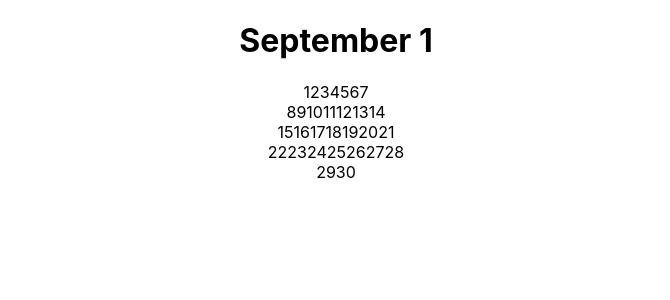
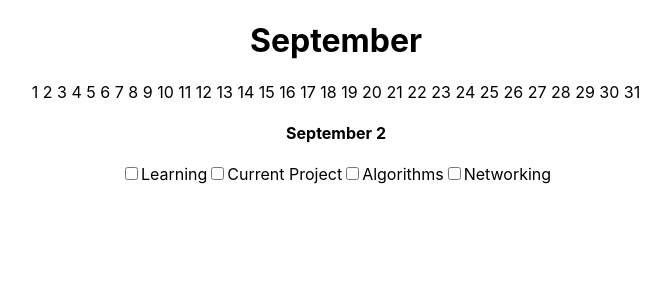
Before and after one commit to ShujaatAzim/Calendyr-Frontend, a React (Create React App) app: page / in a window 1280 px wide. Shown: the top 300 px of the page, without its empty margins (304-974 px from the left). Built offline with nearby package versions, Linux system fonts and the light colour scheme.

Commit message:
done, may need some refactoring to get rid of hacky fixes (like date - 2)

```diff
--- a/src/components/Calendar.js
+++ b/src/components/Calendar.js
@@ -1,43 +1,59 @@
-import React, { useState } from 'react'
+import React from 'react'
 import Date from './Date'
+import DayView from './DayView'
 
-const Calendar = () => {
 
-  let [date, setDate] = useState(1);
 
-  let dates = [];
-
-  const dateGen = () => {
-    for (let i = 1; i < 31; i++) {
-      dates.push(i);
-    }
-    return dates;
-  };
-
-  function chunk(array, size) {
-    const chunked_arr = [];
-    let index = 0;
-    while (index < array.length) {
-      chunked_arr.push(array.slice(index, size + index));
-      index += size;
-    }
-    return chunked_arr;
+class Calendar extends React.Component {
+  state = {
+    allDates: [],
+    currentDate: 1
   }
 
-  const newDates = chunk(dateGen(), 7);
+  componentDidMount() {
+    let dates = []
+    for(let i = 1; i < 32; i++) {
+      dates.push({date: i, learning: false, project: false, algorithms: false, networking: false})
+    }
+    this.setState({
+      allDates: dates,
+      currentDate: 1
+    })
+  }
 
-  return (
-    <div style={{ textAlign: "center"}}>
-      <h1>September {date}</h1>
-      <div>
-        {newDates.map(dates => {
-          return (
-            <Date key={dates} dates={dates} setDate={setDate}/>
-          );
-        })}
+  toggleActivity = (activity) => {
+    const newDates = [...this.state.allDates]
+    newDates[this.state.currentDate][activity] = !this.state.allDates[this.state.currentDate][activity]
+    this.setState({
+      allDates: newDates
+    })
+  }
+
+  dateChange = (index) => {
+    console.log(index)
+    this.setState({
+      currentDate: this.state.allDates[index].date - 2
+    })
+  }
+
+  render() {
+    const currentDate = this.state.allDates[this.state.currentDate]
+
+    const days = this.state.allDates.map(date => {
+      return <Date key={date.date} currentDate={currentDate} dateObj={date} dateChange={this.dateChange} />
+    })
+
+    return (
+      <div style={{ textAlign: "center" }}>
+        <h1>September</h1>
+            {days}
+          <br />
+          <div>
+            <DayView currentDate={currentDate} toggleActivity={this.toggleActivity} />
+          </div>
       </div>
-    </div>
-  );
+      )
+  }
 }
 
 export default Calendar
--- a/src/components/Date.js
+++ b/src/components/Date.js
@@ -2,38 +2,14 @@ import React from 'react'
 
 class Date extends React.Component {
 
-  state = {
-    currentDay: null,
-    clicked: false,
-    backgroundColor: "white"
-  }
+  render() {
 
-  dayClick = (day) => {
-    this.props.setDate(day)
-    this.setState({
-      currentDay: day,
-      clicked: true,
-      backgroundColor: "yellow"
-    })
-  }
+    const { dateChange, dateObj } = this.props
 
-  sayHi = () => {
-    console.log("hi")
-  }
-
-  render() {
     return (
-      <div key={this.props.dates}>
-        {this.props.dates.map(day => (
-          <div key={day} style={{ backgroundColor: this.state.backgroundColor, display: "inline-block"}}
-            onClick={() => {
-              this.dayClick(day);
-              this.sayHi()
-              }}>
-                {" "}{day}
-          </div>
-        ))}
-      </div>
+      <span onClick={() => dateChange(dateObj.date)}>
+        {" "}{dateObj.date}
+      </span>
     )
   }
 }
--- a/src/components/DayView.js
+++ b/src/components/DayView.js
@@ -1,8 +1,24 @@
 import React from 'react'
 
 class DayView extends React.Component {
+
+
   render() {
-    return "hi"
+    const { currentDate } = this.props;
+
+    if (!currentDate) return <div />
+
+    return (
+      <div>
+        <h4>September {currentDate.date}</h4>
+        <div>
+          <input type="checkbox" checked={currentDate.learning} onClick={() => this.props.toggleActivity('learning')} />Learning
+          <input type="checkbox" checked={currentDate.project} onClick={() => this.props.toggleActivity('project')} />Current Project
+          <input type="checkbox" checked={currentDate.algorithms} onClick={() => this.props.toggleActivity('algorithms')} />Algorithms
+          <input type="checkbox" checked={currentDate.networking} onClick={() => this.props.toggleActivity('networking')} />Networking
+        </div>
+      </div>
+      )
   }
 }
 
```
